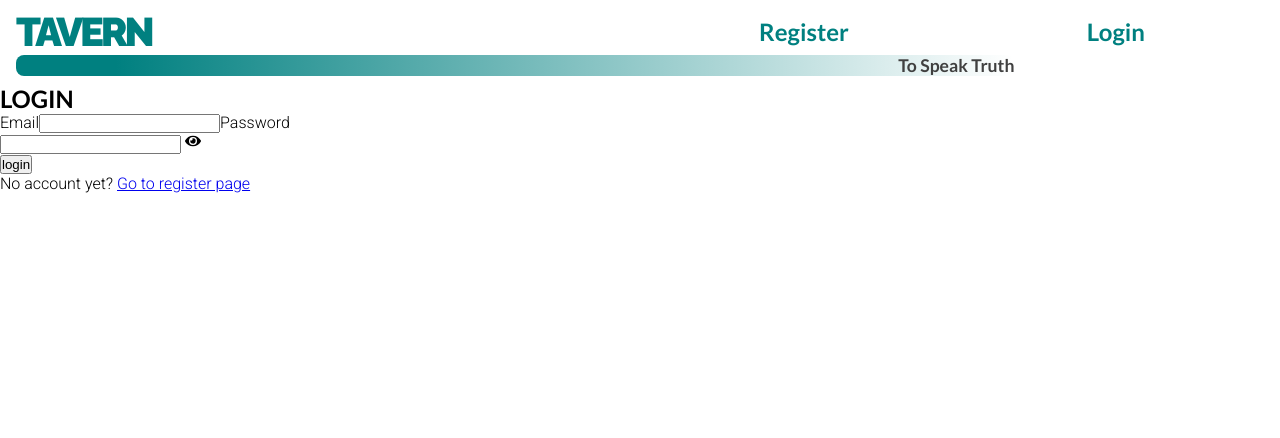
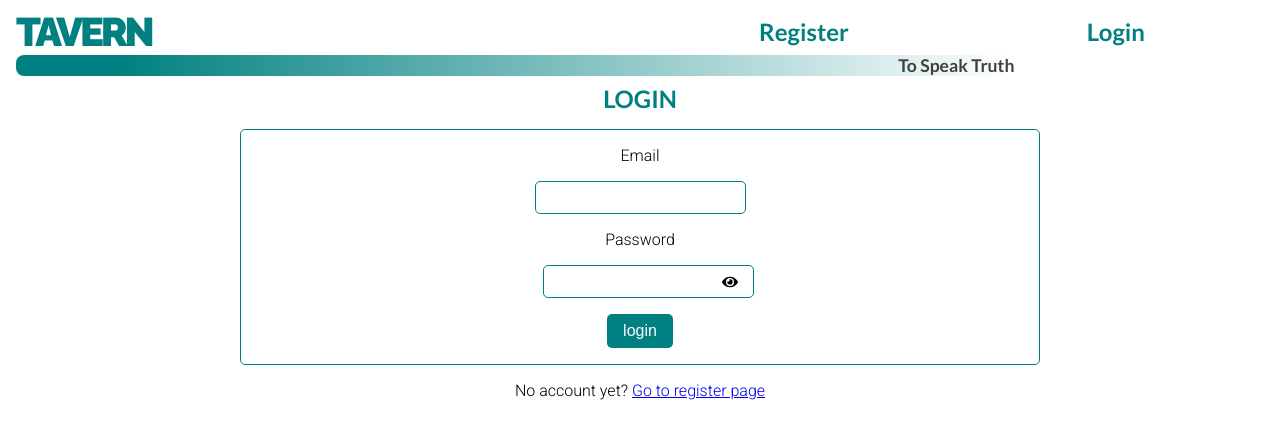
Before and after one commit to Pakibenji/Tavern, a Next.js app: page /login in a window 1280 px wide. Shown: the top 438 px of the page. Built offline with nearby package versions, Linux system fonts and the light colour scheme.

Commit message:
style in progress

```diff
--- a/app/components/Comment.module.css
+++ b/app/components/Comment.module.css
@@ -4,11 +4,9 @@
   align-items: center;
   justify-content: center;
   margin: 1rem auto;
-  width: 80%;
+  width: 100%;
   flex-wrap: wrap;
-  border: 1px solid var(--main-color);
   border-radius: 5px;
-  max-width: 800px;
   background: var(--main-color);
 }
 
--- /dev/null
+++ b/app/components/LoginForm.module.css
@@ -0,0 +1,72 @@
+.formContainer {
+  display: flex;
+  flex-direction: column;
+  align-items: center;
+  width: 75%;
+  margin: 1rem auto 0 auto;
+  border-radius: 5px;
+  border: 1px solid var(--main-color);
+  max-width: 800px;
+}
+
+.formContainer label {
+  font-size: 1rem;
+  margin: 1rem 0;
+}
+
+.passEye {
+  display: flex;
+  align-items: center;
+  flex-direction: row;
+  width: 100%;
+  justify-content: center;
+}
+
+.passEye svg {
+  margin-left: -2rem;
+  cursor: pointer;
+}
+
+.email {
+  padding: 0.5rem 1rem;
+  border: 1px solid var(--main-color);
+  border-radius: 5px;
+  text-align: center;
+}
+
+.password {
+  display: block;
+  padding: 0.5rem 1rem;
+  border: 1px solid var(--main-color);
+  border-radius: 5px;
+  text-align: center;
+}
+
+.btn {
+  margin: 1rem;
+  padding: 0.5rem 1rem;
+  border: none;
+  border-radius: 5px;
+  background: var(--main-color);
+  color: var(--white);
+  font-size: 1rem;
+  cursor: pointer;
+}
+
+.account {
+  text-align: center;
+  margin: 1rem;
+  font-size: 1rem;
+}
+
+.error {
+  color: red;
+  font-size: 1rem;
+  margin: 0.5rem;
+}
+
+.ok {
+  color: green;
+  font-size: 1rem;
+  margin: 0.5rem;
+}
--- a/app/components/LoginForm.tsx
+++ b/app/components/LoginForm.tsx
@@ -1,13 +1,14 @@
 "use client";
 
 import Link from "next/link";
-import { useState,  useContext } from "react";
+import { useState, useContext } from "react";
 import { FaEye, FaEyeSlash } from "react-icons/fa";
 import { LoginProps } from "@types";
 import { AuthContext } from "../context/AuthContext";
 import { useRouter } from "next/navigation";
+import styles from "./LoginForm.module.css";
 
-async function loginUser( data: LoginProps) {
+async function loginUser(data: LoginProps) {
   const URL = "/api/auth";
   const options = {
     method: "POST",
@@ -27,9 +28,8 @@ export default function LoginForm() {
   const [displayName, setDisplayName] = useState("");
   const [showPassword, setShowPassword] = useState(false);
   const [hasError, setHasError] = useState(false);
-  const { loginSession } =  useContext(AuthContext);
+  const { loginSession } = useContext(AuthContext);
   const router = useRouter();
-
 
   async function handleSubmit(e: React.FormEvent<HTMLFormElement>) {
     e.preventDefault();
@@ -39,10 +39,20 @@ export default function LoginForm() {
       return;
     }
     setHasError(false);
-    const response = await loginUser({ email, password, displayName, task: "login" });
+    const response = await loginUser({
+      email,
+      password,
+      displayName,
+      task: "login",
+    });
     const responseJson = await response.json();
     if (responseJson.status === 200) {
-      loginSession({ email: responseJson.email, uid: responseJson.uid, jwt: responseJson.jwt, displayName: responseJson.displayName});
+      loginSession({
+        email: responseJson.email,
+        uid: responseJson.uid,
+        jwt: responseJson.jwt,
+        displayName: responseJson.displayName,
+      });
       setEmail("");
       setPassword("");
       setMessage(responseJson.message);
@@ -63,31 +73,38 @@ export default function LoginForm() {
 
   return (
     <>
-      <div className="form-container">
-        <form onSubmit={handleSubmit} className="form">
+      <form onSubmit={handleSubmit} className={styles.formContainer}>
         <label htmlFor="email">Email</label>
         <input
           type="text"
           id="email"
           value={email}
-            onInput={(e: React.ChangeEvent<HTMLInputElement>) => setEmail(e.target.value)}
+          className={styles.email}
+          onInput={(e: React.ChangeEvent<HTMLInputElement>) =>
+            setEmail(e.target.value)
+          }
         />
         <label htmlFor="password">Password</label>
-          <div className="pass-eye">
+        <div className={styles.passEye}>
           <input
             type={showPassword ? "text" : "password"}
             id="password"
             value={password}
-              onInput={(e: React.ChangeEvent<HTMLInputElement>) => setPassword(e.target.value)}
+            className={styles.password}
+            onInput={(e: React.ChangeEvent<HTMLInputElement>) =>
+              setPassword(e.target.value)
+            }
           />{" "}
           {showPassword && <FaEyeSlash onClick={toggleShow} />}
           {!showPassword && <FaEye onClick={toggleShow} />}
         </div>
-          <input type="submit" value="login" className="btn" />
+        <input type="submit" value="login" className={styles.btn} />
       </form>
+      <div className={styles.account}>
+        <span>No account yet? </span>{" "}
+        <Link href="/register"> Go to register page</Link>
+        {message && <div className={hasError ? styles.error : styles.ok }>{message}</div>}
       </div>
-      No account yet? <Link href="/register">Go to register page</Link>
-      {message && <div className={hasError ? "error" : "ok" }>{message}</div>}
     </>
   );
 }
--- /dev/null
+++ b/app/login/page.module.css
@@ -0,0 +1,5 @@
+.loginTitle {
+    align-items: center;
+    text-align: center;
+    color: var(--main-color);
+}
--- a/app/login/page.tsx
+++ b/app/login/page.tsx
@@ -1,13 +1,14 @@
 import LoginForm from '@app/components/LoginForm';
 import React from 'react';
 import { littleTitle } from '@app/fonts';
+import styles from './page.module.css';
 
 const page = () => {
     return (
-        <div>
-            <h2 style={littleTitle.style}>LOGIN</h2>
+        <>
+            <h2 style={littleTitle.style} className={styles.loginTitle}>LOGIN</h2>
             <LoginForm />
-        </div>
+        </>
     );
 };
 
```
Also changed, not shown: app/components/RegisterForm.module.css (added, +64 -0 lines), app/components/Thread.module.css (+13 -0 lines), app/components/Thread.tsx (+2 -5 lines), app/profile/page.module.css (+11 -0 lines), app/thread/[id]/page.tsx (+5 -2 lines). Lines whose indentation alone changed are shown as unchanged.
